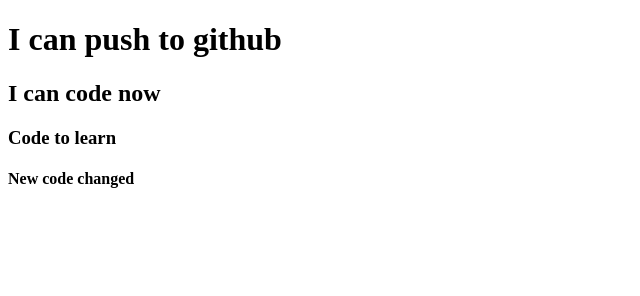
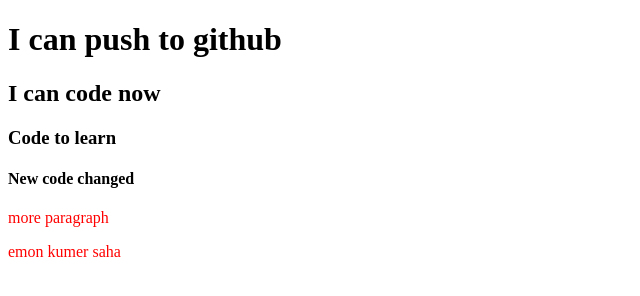
Before and after one commit to emonkumersaha/my-first-repo, a plain HTML site: page index.html in a window 1280 px wide. Shown: the whole page, without its empty margins (0-640 px from the left). Drawn offline with Linux system fonts and the light colour scheme.

Commit message:
style added

```diff
--- a/index.html
+++ b/index.html
@@ -5,10 +5,13 @@
     <meta http-equiv="X-UA-Compatible" content="IE=edge">
     <meta name="viewport" content="width=device-width, initial-scale=1.0">
  <title>My First Repo</title>
+ <link rel="stylesheet" href="style.css">
 <body>
  <h1>I can push to github</h1>
  <h2>I can code now</h2>
  <h3>Code to learn</h3>
  <h4>New code changed</h4>
+ <p>more paragraph</p>
+ <p>emon kumer saha</p>
 </body>
 </html>
--- /dev/null
+++ b/style.css
@@ -0,0 +1,3 @@
+p{
+ color: red;
+}
```
